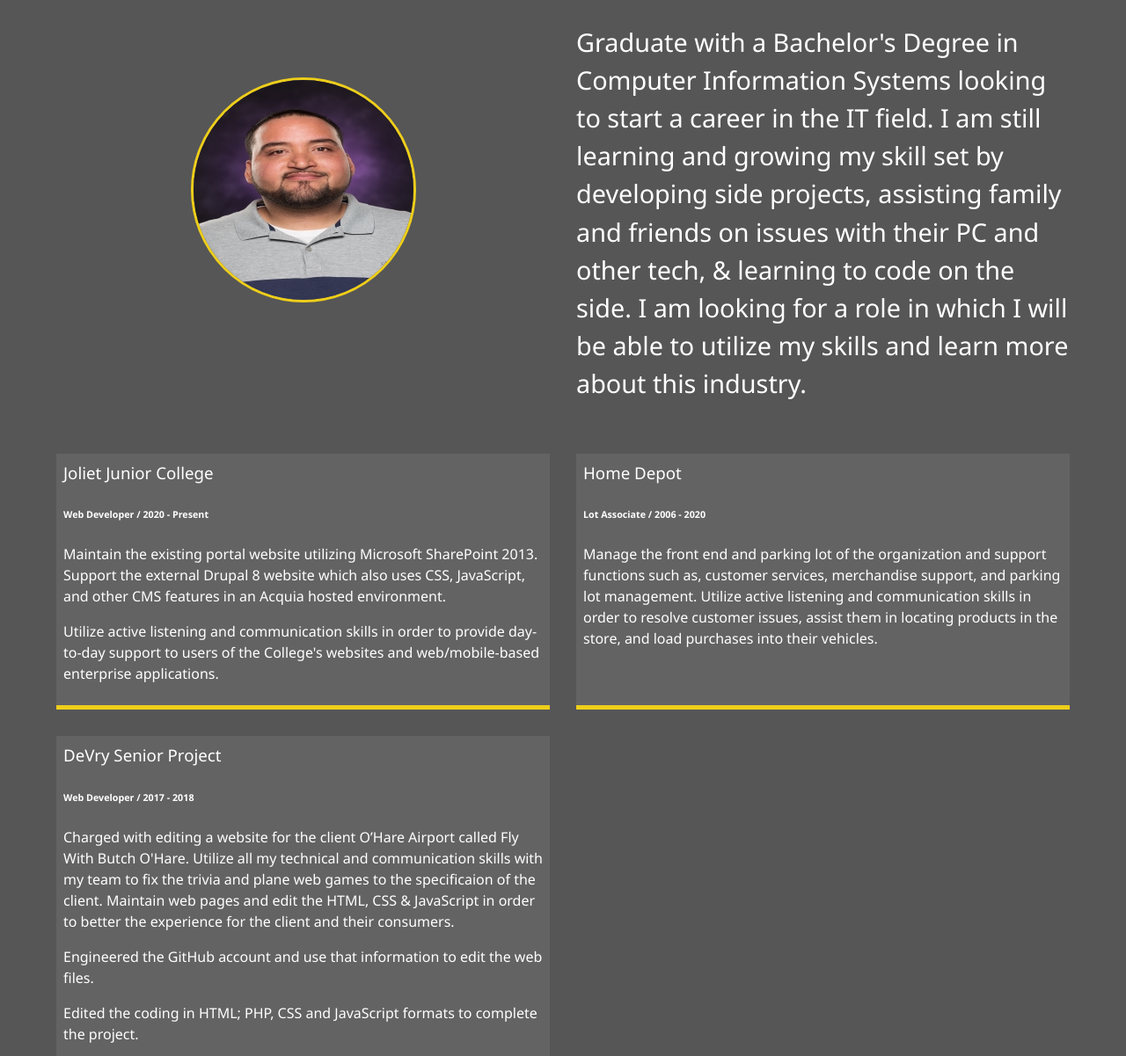
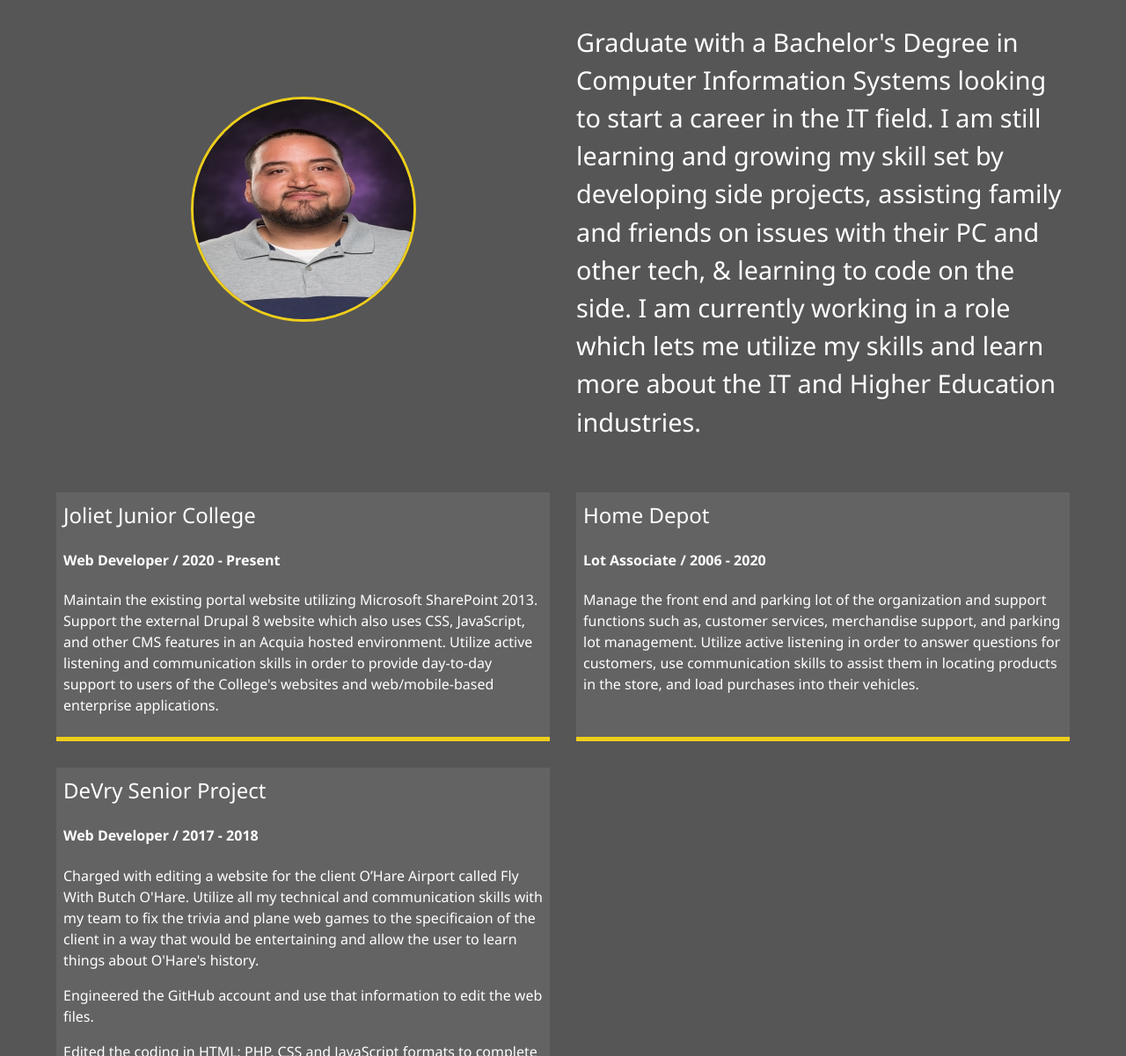
Before and after one commit to Chibullz023/modern_portfolio, a plain HTML site: page about.html in a window 1280 px wide. Shown: the part 336-1537 px from the top of the page at 88% size. Drawn offline with Linux system fonts and the light colour scheme.

Commit message:
Add files via upload

```diff
--- a/about.html
+++ b/about.html
@@ -70,45 +70,45 @@
             Graduate with a Bachelor's Degree in Computer Information Systems
             looking to start a career in the IT field. I am still learning and
             growing my skill set by developing side projects, assisting family
-            and friends on issues with their PC and other tech, & learning to code on
-            the side. I am looking for a role in which I will be able to utilize my skills
-            and learn more about this industry.
+            and friends on issues with their PC and other tech, & learning to
+            code on the side. I am currently working in a role which lets me
+            utilize my skills and learn more about the IT and Higher Education
+            industries.
           </p>
         </div>
-
-	<div class="job job-1">
-          <h3>Joliet Junior College</h3>
-          <h6>Web Developer / 2020 - Present</h6>
+        <div class="job job-1">
+          <h2>Joliet Junior College</h2>
+          <h4>Web Developer / 2020 - Present</h4>
           <p>
             Maintain the existing portal website utilizing Microsoft SharePoint
             2013. Support the external Drupal 8 website which also uses CSS,
             JavaScript, and other CMS features in an Acquia hosted environment.
-	  </p>
-	  <p>
             Utilize active listening and communication skills in order to
             provide day-to-day support to users of the College's websites and
             web/mobile-based enterprise applications.
           </p>
         </div>
         <div class="job job-2">
-          <h3>Home Depot</h3>
-          <h6>Lot Associate / 2006 - 2020</h6>
+          <h2>Home Depot</h2>
+          <h4>Lot Associate / 2006 - 2020</h4>
           <p>
             Manage the front end and parking lot of the organization and support
-            functions such as, customer services, merchandise support, and parking lot management.
-            Utilize active listening and communication skills in order to resolve customer issues,
-	    assist them in locating products in the store, and load purchases into their vehicles.
+            functions such as, customer services, merchandise support, and
+            parking lot management. Utilize active listening in order to answer
+            questions for customers, use communication skills to assist them in
+            locating products in the store, and load purchases into their
+            vehicles.
           </p>
         </div>
         <div class="job job-3">
-          <h3>DeVry Senior Project</h3>
-          <h6>Web Developer / 2017 - 2018</h6>
+          <h2>DeVry Senior Project</h2>
+          <h4>Web Developer / 2017 - 2018</h4>
           <p>
-            Charged with editing a website for the client O’Hare Airport called Fly With Butch
-            O'Hare. Utilize all my technical and communication skills with my team to
-            fix the trivia and plane web games to the specificaion of the client. Maintain web pages
-	    and edit the HTML, CSS & JavaScript in order to better the experience for the client
-	    and their consumers.
+            Charged with editing a website for the client O’Hare Airport called
+            Fly With Butch O'Hare. Utilize all my technical and communication
+            skills with my team to fix the trivia and plane web games to the
+            specificaion of the client in a way that would be entertaining and
+            allow the user to learn things about O'Hare's history.
           </p>
           <p>
             Engineered the GitHub account and use that information to edit the
```
Also changed, not shown: contact.html (+1 -0 lines), index.html (+1 -2 lines).
